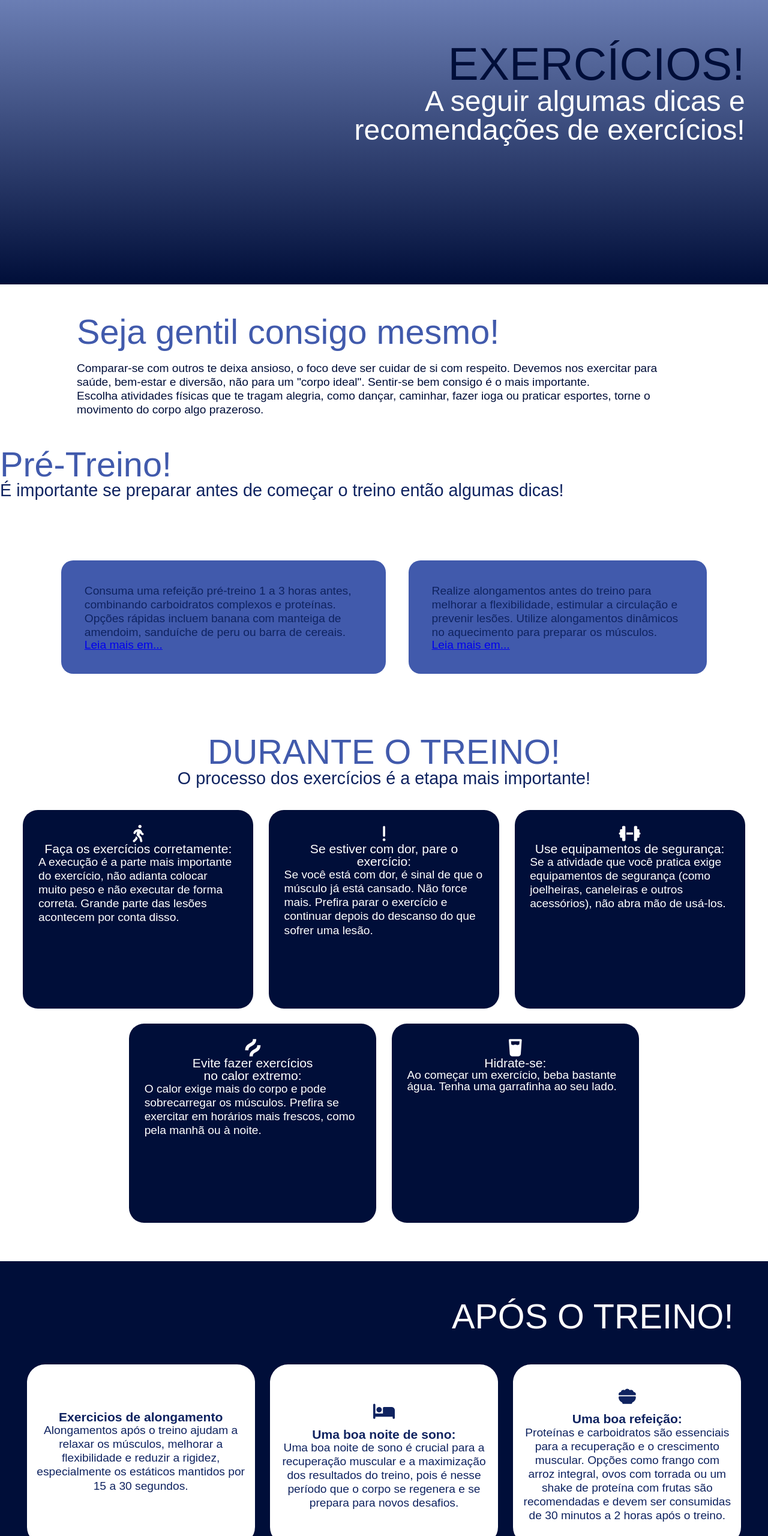
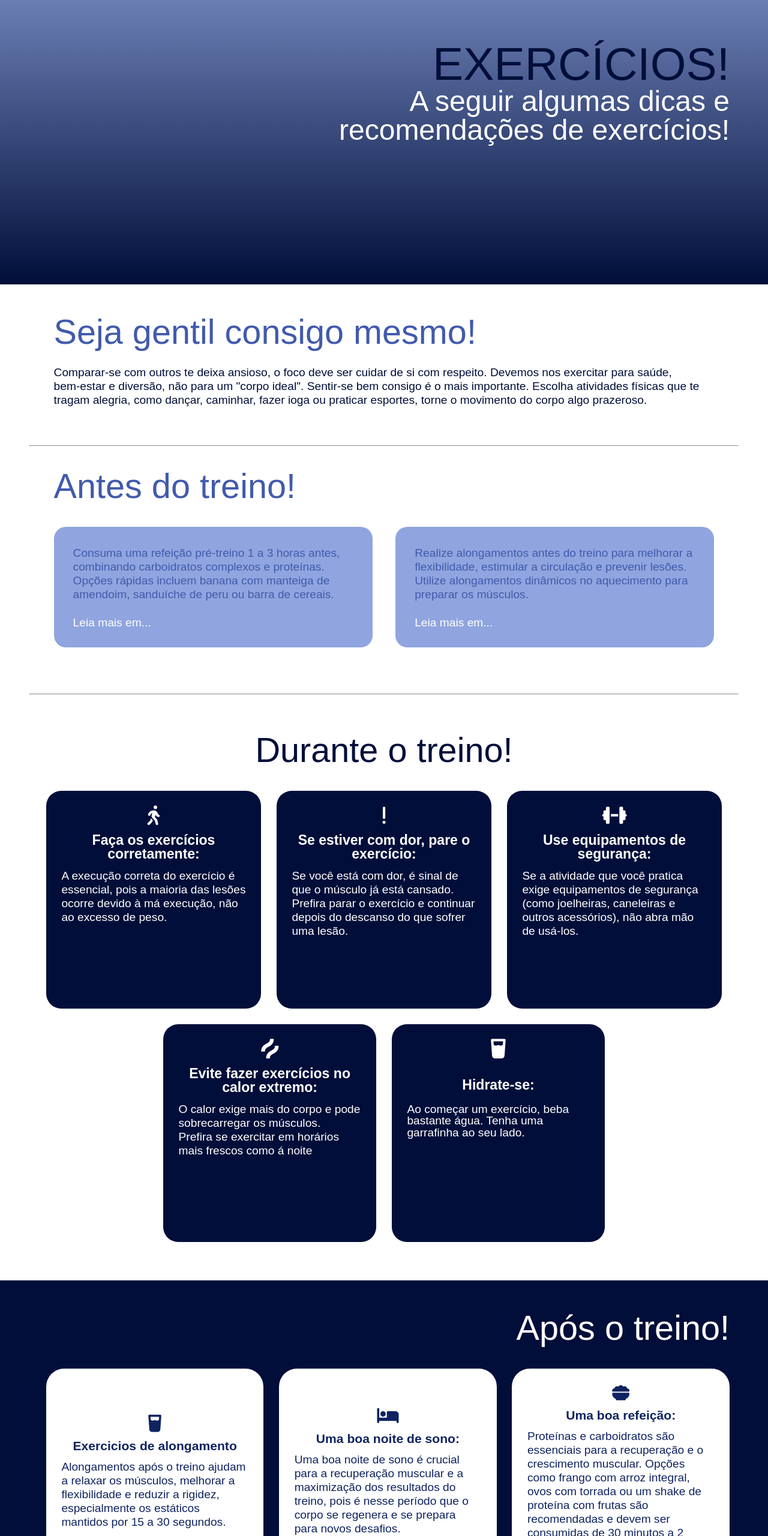
Before and after one commit to IanMV/HealthUp, a plain HTML site: page Frontend/src/components/html/Exercicios.html in a window 1280 px wide. Shown: the part 240-2800 px from the top of the page at 60% size. Drawn offline with Linux system fonts and the light colour scheme; files that its build step writes are made by us from their sources.

Commit message:
Mexendo na nav.

```diff
--- a/Frontend/src/components/css/Exercicios.css
+++ b/Frontend/src/components/css/Exercicios.css
@@ -1,19 +1,4 @@
-section div.divP {
-    text-align: left;
-
-    h2 {
-        font-size: 3rem;
-        color: rgba(65, 90, 172, 1);
-    }
-
-    h3 {
-        font-size: 1.5rem;
-    }
-
-
-}
-
-
+/* Adaptação da seção pprincipal para ficar mais arrumado seu subtitulo*/
 section.principal {
     div {
         h2 {
@@ -24,14 +9,14 @@ section.principal {
 
 
 section.s1 {
-    padding: 4vw 10vw 4vw 10vw;
+    padding: 4vw 7vw 4vw 7vw;
 
     div {
 
         h2 {
             color: rgba(65, 90, 172, 1);
             font-size: 3rem;
-            padding-bottom: 1.5vw;
+            padding-bottom: 2vw;
             text-align: left;
         }
 
@@ -56,31 +41,47 @@ section.s2 {
     .divP {
         h2 {
             text-align: left;
+            padding: 2vw 0 0 7vw;
+            font-size: 3rem;
+            color: rgba(65, 90, 172, 1);
         }
 
-        h3 {
-            text-align: left;
-        }
     }
 
     .divS {
         ul {
-            padding: 8vw 8vw 8vw 8vw;
+            padding: 3vw 7vw 5vw 7vw;
             align-items: center;
             display: flex;
 
             li {
-                background-color: rgba(65, 90, 172, 1);
-                padding: 3vw 3vw 3vw 3vw;
+                width: 50%;
+                background-color: #90A5DF;
+                padding: 2.5vw;
                 border-radius: 20px;
+
+                p {
+                    padding: 0 0 2vw 0;
+                    color: #415AAC;
+                }
+
+                a {
+                    color: white;
+                    text-decoration: none;
+                }
+
             }
 
             li:last-child {
-                margin-left: 3vw;
+                margin-left: 1.5vw;
 
                 iframe {
                     display: none;
                 }
+            }
+
+            li:first-child {
+                margin-right: 1.5vw;
             }
         }
     }
@@ -91,14 +92,17 @@ section.s3 {
     .divP {
         h2 {
             text-align: center;
+            padding: 4vw 0 0 0;
+            font-size: 3rem;
+            color: rgba(0, 14, 57, 1);
+
         }
 
-        h3 {
-            text-align: center;
-        }
     }
 
     .divS {
+        padding: 0 3vw 0 3vw;
+
         .ulP {
             div {
                 display: flex;
@@ -111,7 +115,8 @@ section.s3 {
                 li {
                     div {
                         i {
-                            font-size: 1.5rem;
+                            font-size: 1.7rem;
+                            padding: 0 0 1vw 0;
                         }
                     }
                 }
@@ -121,16 +126,10 @@ section.s3 {
             color: white;
 
             div:last-child li {
-                width: 30%;
+                width: 27%;
 
             }
 
-            div:last-child li:first-child {
-                h4 {
-                    padding: 0 6vw 0 6vw;
-                }
-
-            }
 
             div li:first-child {
                 margin-left: 0;
@@ -140,9 +139,18 @@ section.s3 {
             div li:last-child {
                 margin-right: 0;
 
+
             }
 
-            div li {
+            div:last-child li:last-child {
+                h4 {
+                    padding: 1.5vw 0 1.5vw 0;
+                }
+            }
+
+
+            div {
+                li {
                     background-color: rgba(0, 14, 57, 1);
                     margin-right: 1vw;
                     margin-left: 1vw;
@@ -150,12 +158,16 @@ section.s3 {
                     height: 35vh;
                     width: 90%;
                     border-radius: 25px;
-                padding: 2vw;
+                    padding: 2vw 2vw 4.5vw 2vw;
+
 
                     h4 {
-                    font-size: 1.1rem;
+                        font-size: 1.2rem;
                         text-align: center;
+                        font-weight: bold;
+                        padding: 0 0 1vw 0;
 
+                    }
                 }
             }
         }
@@ -167,20 +179,22 @@ section.s3 {
 section.s4 {
 
     background-color: rgba(0, 14, 57, 1);
-    padding: 4vw 2.5vw;
+
 
     .divP {
         h2 {
             text-align: end;
+            padding: 4vw 5vw 2vw 0;
+            font-size: 3rem;
             color: white;
-            padding: 1vw 2vw 3vw 1vw;
+
         }
 
 
     }
 
     .divS {
-
+        padding: 0 5vw 0 5vw;
 
 
         ul {
@@ -190,11 +204,12 @@ section.s4 {
                 width: 100%;
 
 
+
                 li {
                     background-color: white;
                     width: 90%;
                     border-radius: 30px;
-                    padding: 3vw 1vw 3vw 1vw;
+                    padding: 1vw 2vw 1vw 2vw;
                     margin: 1vw 1vw 1vw 1vw;
 
                     div {
@@ -208,8 +223,11 @@ section.s4 {
                     }
 
 
+
+
                     p {
-                        text-align: center;
+                        text-align: left;
+                        padding: 1vw 0 2vw;
                     }
 
                     h4 {
@@ -218,6 +236,12 @@ section.s4 {
                         text-align: center;
                     }
 
+                }
+
+                li:last-child {
+                    padding-top: 2vw;
+                    padding-bottom: 0.5vw;
+                    margin-right: 0;
                 }
 
                 li.li1 {
@@ -232,20 +256,25 @@ section.s4 {
             }
 
             div:last-child {
-
                 justify-content: center;
 
+
                 li {
-                    padding: 1.5vw 0 1vw 0;
-                    width: 50%;
-                    text-align: center;
+                    padding: 1vw 1vw 1vw 1vw;
+                    height: 50vh;
+          width: 45%;
+                    display: flex;
+                    justify-content: center;
 
-                    iframe {
-                        width: 70%;
+                   iframe{
+                    width: 400px;
+                    border-radius: 20px;
                    }
                 }
 
             }
+
+
         }
 
 
--- a/Frontend/src/components/css/ResetPadrao.css
+++ b/Frontend/src/components/css/ResetPadrao.css
@@ -144,10 +144,22 @@ html {
    color: rgba(15, 35, 96, 1);
    font-size: 1.5vw;
    font-family: Arial, Helvetica, sans-serif;
+}
 
-}
+
+
+/*
+Parágrafos
+*/
 p {
    line-height: 1.8vw;
+}
+
+/*
+Divisões
+*/
+hr{
+   margin: 1vw 3.8vw 1vw 3.8vw;
 }
 
 
@@ -157,15 +169,11 @@ p {
 
 */
 header {
-
-   width: 100%;
-   padding: 0 0 2vw 0;
+   padding: 0 5vw 2vw 0;
 
    .barranav {
       justify-content: space-between;
       display: flex;
-      text-align: left;
-      width: 95%;
 
       li {
          cursor: pointer;
@@ -173,14 +181,19 @@ header {
       }
 
       .expPerso {
-         padding: 2vw 2vw 0 60vw;
+         padding: 2vw 2vw 0 58vw;
       }
 
-      details {
+      .nav.scrolled {
+         border:  0.1vw  solid rgba(0, 14, 57, 1);
+      }
+
+      .nav {
+         border: none;
          flex-direction: column;
          position: fixed;
          background-color: white;
-         padding: 2vw 2vw 2vw 2vw;
+         padding: 2vw 2vw 1.8vw 2vw;
          border-radius: 0 0 20px 0;
 
          summary {
@@ -188,17 +201,13 @@ header {
             span {
                cursor: pointer;
                font-size: 1.3vw;
-
-
             }
          }
 
          ul {
 
-
             li {
                padding: 1.5vw 1vw 0 0;
-               align-items: center;
                cursor: pointer;
 
                a {
@@ -206,13 +215,11 @@ header {
                }
             }
 
-            li:last-child {
-               height: 100vh;
-            }
          }
       }
    }
 }
+
 
 /*
 
@@ -231,16 +238,14 @@ section.principal {
 
    div {
       text-align: end;
-      padding: 0 3vw 0 0;
+      padding: 0 5vw 0 0;
 
       h1 {
          font-size: 4rem;
          text-align: end;
          color: white;
+         color: rgba(0, 14, 57, 1);
 
-         span {
-            color: rgba(0, 14, 57, 1);
-         }
       }
 
       h2 {
--- a/Frontend/src/components/html/Exercicios.html
+++ b/Frontend/src/components/html/Exercicios.html
@@ -15,11 +15,11 @@
 </head>
 
 
-<body class="back">
+<body>
 
     <header>
         <nav class="barranav">
-            <details>
+            <details class="nav" id="nav">
                 <summary><span class="fa-solid fa-bars"></span></summary>
                 <ul>
                     <li>
@@ -58,23 +58,22 @@
                 <h2>Seja gentil consigo mesmo!</h2>
                 <p>
                     Comparar-se com outros te deixa ansioso, o foco deve ser cuidar de si com respeito. Devemos nos
-                    exercitar para saúde, bem-estar e diversão, não para um "corpo ideal". Sentir-se bem consigo é o
+                    exercitar para saúde, <br> bem-estar e diversão, não para um "corpo ideal". Sentir-se bem consigo é o
                     mais importante.
-                </p>
-                <p>
+
                     Escolha atividades físicas que te tragam alegria, como dançar, caminhar, fazer ioga ou praticar
                     esportes, torne o movimento do corpo algo prazeroso.
                 </p>
             </div>
         </section>
+        <hr>
         <section class="s2">
             <div class="divP">
-                <h2>Pré-Treino!</h2>
-                <h3>É importante se preparar antes de começar o treino então algumas dicas!</h3>
+                <h2>Antes do treino!</h2>
             </div>
             <div class="divS">
                 <ul>
-                    <li id="foco">
+                    <li>
                         <p>Consuma uma refeição pré-treino 1 a 3 horas antes, combinando carboidratos complexos e
                             proteínas. Opções rápidas incluem banana com manteiga de amendoim, sanduíche de peru ou
                             barra de cereais.</p>
@@ -100,10 +99,10 @@
                 </ul>
             </div>
         </section>
+        <hr>
         <section class="s3">
             <div class="divP">
-                <h2>DURANTE O TREINO!</h2>
-                <h3>O processo dos exercícios é a etapa mais importante!</h3>
+                <h2>Durante o treino!</h2>
             </div>
             <div class="divS">
                 <ul class="ulP">
@@ -117,8 +116,7 @@
                             </div>
 
                             <p>
-                                A execução é a parte mais importante do exercício, não adianta colocar muito peso e não
-                                executar de forma correta. Grande parte das lesões acontecem por conta disso.
+                                A execução correta do exercício é essencial, pois a maioria das lesões ocorre devido à má execução, não ao excesso de peso.
                             </p>
 
                             <ul>
@@ -143,7 +141,7 @@
                             </div>
                             <p>
 
-                                Se você está com dor, é sinal de que o músculo já está cansado. Não force mais. Prefira
+                                Se você está com dor, é sinal de que o músculo já está cansado. Prefira
                                 parar o exercício e continuar depois do descanso do que sofrer uma lesão.
                             </p>
                         </li>
@@ -167,9 +165,9 @@
                                 <h4>Evite fazer exercícios no calor extremo:</h4>
                             </div>
                             <p>
-                                O calor exige mais do corpo e pode sobrecarregar os músculos. Prefira se exercitar em
+                                O calor exige mais do corpo e pode sobrecarregar os músculos. <br> Prefira se exercitar em
                                 horários
-                                mais frescos, como pela manhã ou à noite.
+                                mais frescos como á noite
                             </p>
                         </li>
                         <li>
@@ -189,13 +187,14 @@
         <section class="s4">
             <div class="divP">
                 <h2>
-                    APÓS O TREINO!
+                    Após o treino!
                 </h2>
             </div>
             <div class="divS">
                 <ul>
                     <div>
                         <li class="li1">
+                            <div><span class="fa-solid fa-glass-water"></span></div>
                             <h4>Exercicios de alongamento</h4>
                             <p>
                                 Alongamentos após o treino ajudam a relaxar os músculos, melhorar a flexibilidade e
@@ -231,7 +230,7 @@
                     </div>
                     <div>
                         <li>
-                            <iframe width="560" height="315"
+                            <iframe
                                 src="https://www.youtube.com/embed/P_r-3CNu0rw?si=733x68oqBvmSB8Uh"
                                 title="YouTube video player" frameborder="0"
                                 allow="accelerometer; autoplay; clipboard-write; encrypted-media; gyroscope; picture-in-picture; web-share"
@@ -294,6 +293,7 @@
 
     </main>
     <script src="../../../../Backend/Exercicios.js"></script>
+    <script src="../../../../Backend/barranav.js""></script>
 </body>
 
 </html>
```
Also changed, not shown: Backend/barranav.js (added, +10 -0 lines). Lines whose indentation alone changed are shown as unchanged.
